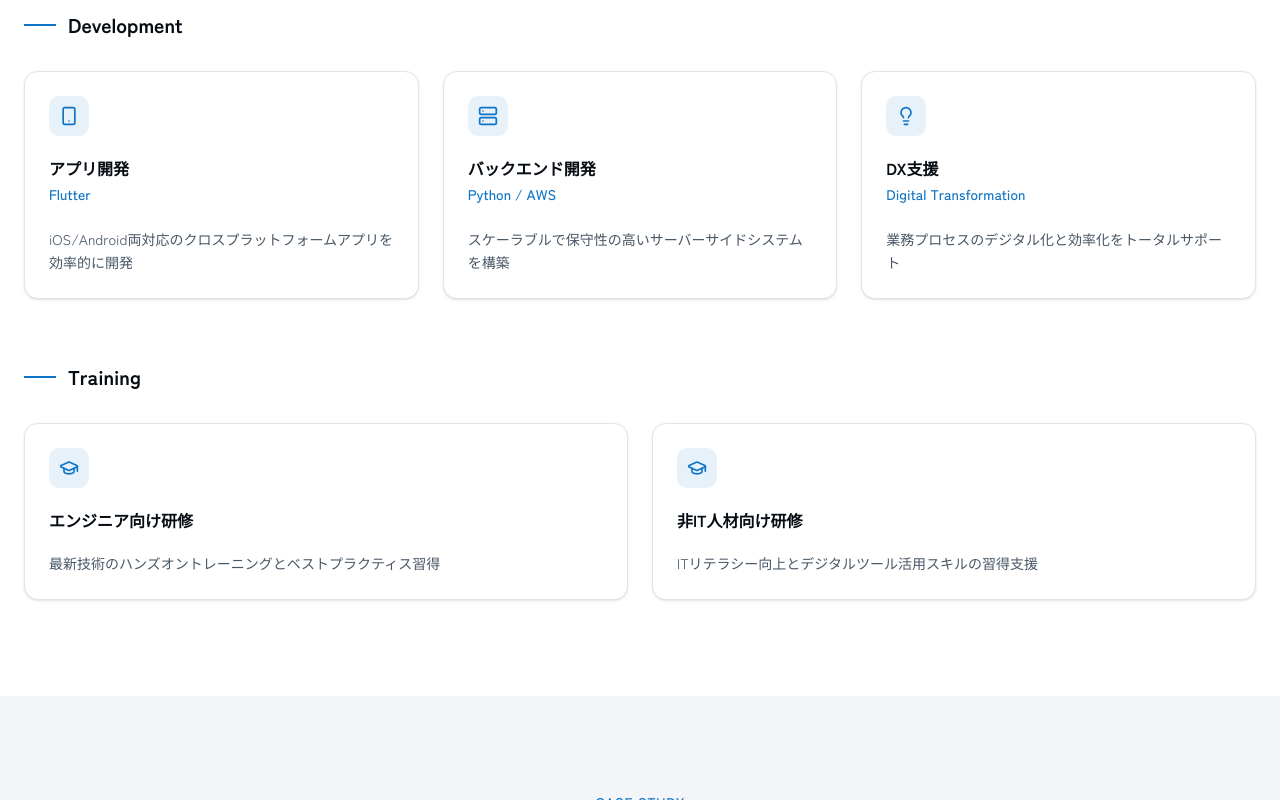
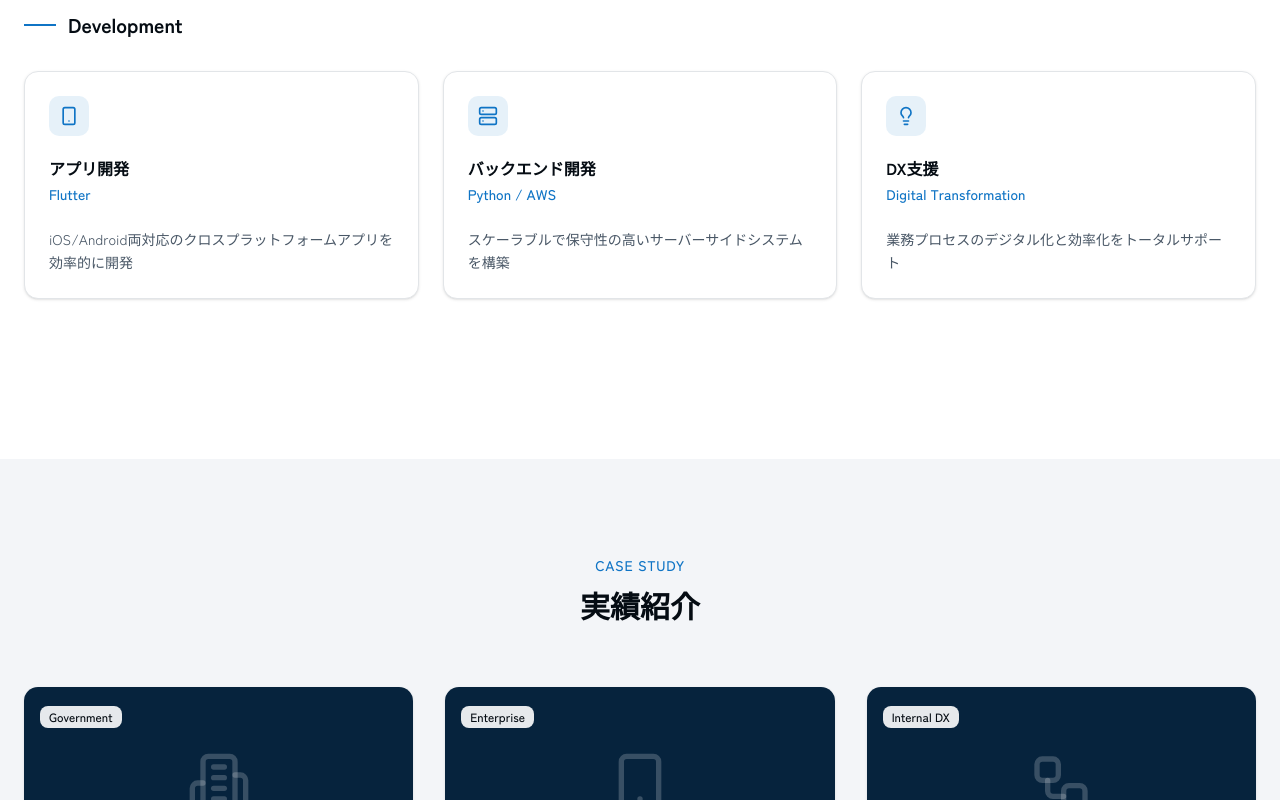
Before and after one commit to TsubasaShimizu-Lamech/Lamech-CorporateSite202601, a Next.js app: page / in a window 1280 px wide. Shown: the part 1585-2385 px from the top of the page. Built offline with nearby package versions, Linux system fonts and the light colour scheme.

Commit message:
chore: Hide Training Services section

```diff
--- a/components/services-section.tsx
+++ b/components/services-section.tsx
@@ -25,7 +25,7 @@ const developmentServices = [
   },
 ]
 
-const trainingServices = [
+/* const trainingServices = [
   {
     title: "エンジニア向け研修",
     description: "最新技術のハンズオントレーニングとベストプラクティス習得",
@@ -34,7 +34,7 @@ const trainingServices = [
     title: "非IT人材向け研修",
     description: "ITリテラシー向上とデジタルツール活用スキルの習得支援",
   },
-]
+] */
 
 export function ServicesSection() {
   const sectionRef = useRef<HTMLElement>(null)
@@ -97,7 +97,7 @@ export function ServicesSection() {
         </div>
 
         {/* Training Services */}
-        <div>
+        {/* <div>
           <h3 className="animate-on-scroll opacity-0 text-xl font-bold text-foreground mb-8 flex items-center gap-3">
             <span className="w-8 h-[2px] bg-accent" />
             Training
@@ -120,7 +120,7 @@ export function ServicesSection() {
               </Card>
             ))}
           </div>
-        </div>
+        </div> */}
       </div>
     </section>
   )
```
